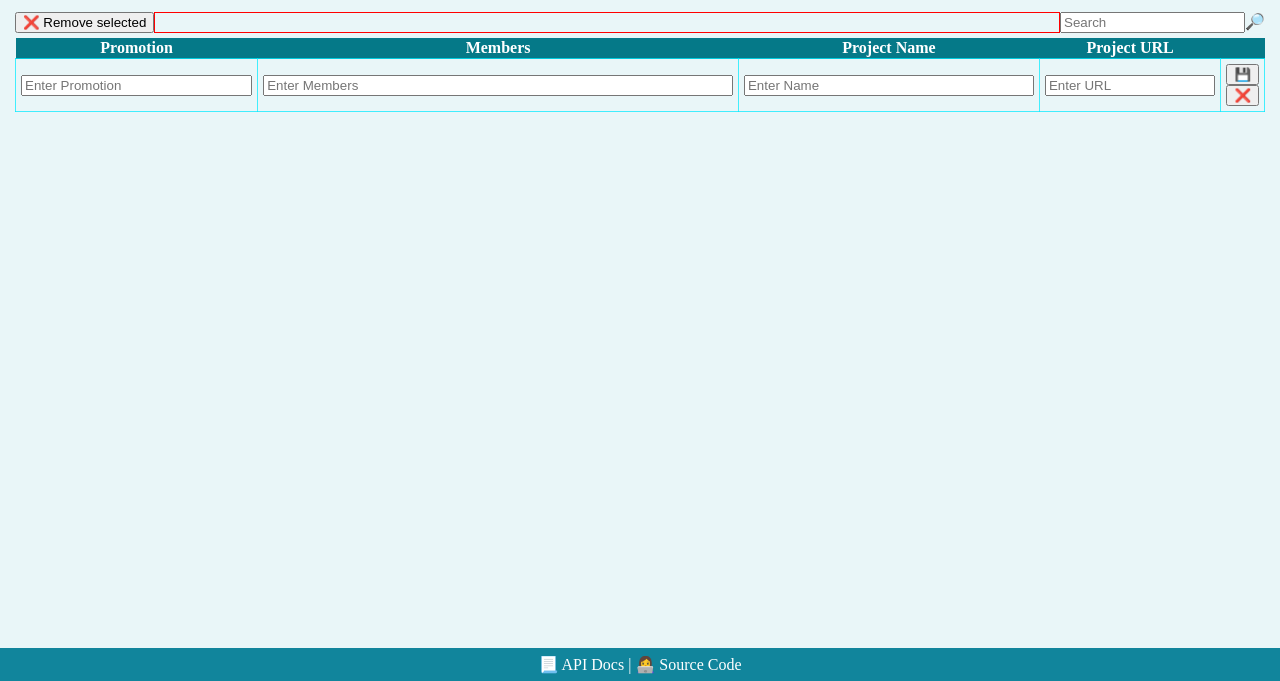
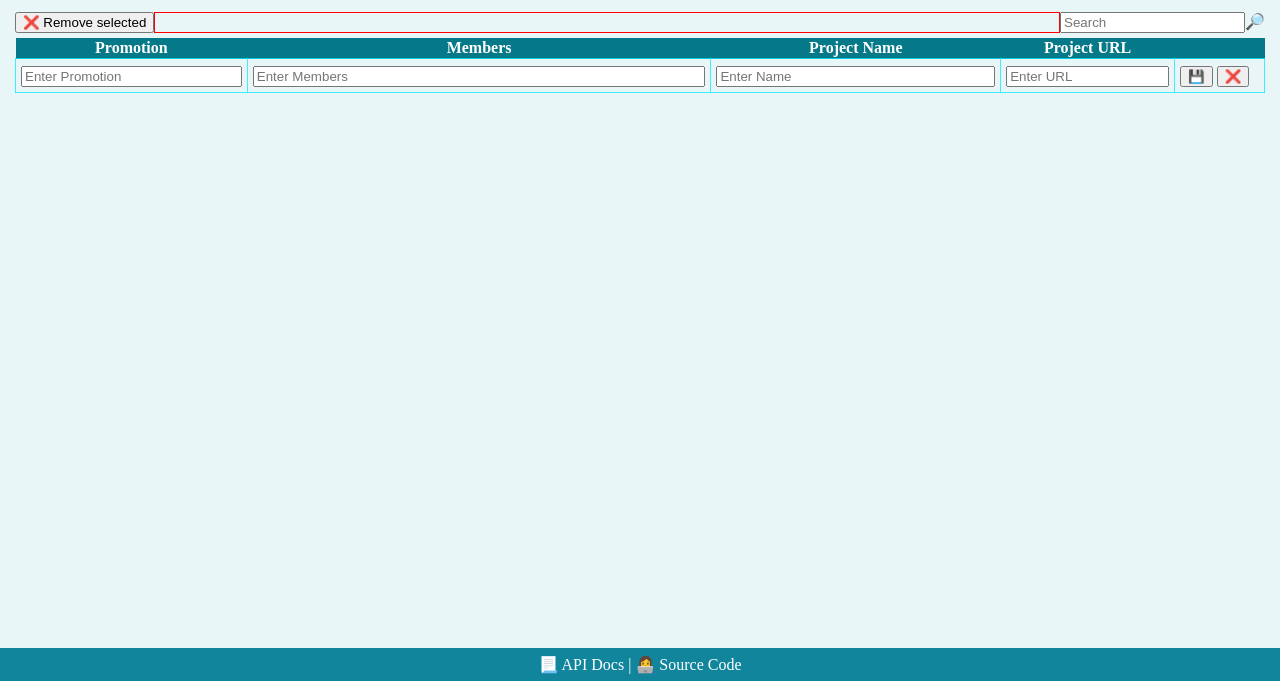
Before and after one commit to rpopita/teams-networking, a website built with webpack: page src/index.html in a window 1280 px wide. Shown: the part 119-800 px from the top of the page. Built offline with nearby package versions, Linux system fonts and the light colour scheme; files whose address does not match are found by name.

Commit message:
table sizes2

```diff
--- a/src/style.css
+++ b/src/style.css
@@ -73,12 +73,18 @@ footer {
 #teamsTable {
   border-collapse: collapse;
   width: 100%;
+  table-layout: fixed;
 }
 
 #teamTable th,
 #teamsTable td {
   border: 1px solid rgba(0, 234, 255, 0.724);
+  line-height: 23px;
   padding: 5px;
+  word-break: break-all;
+  white-space: nowrap;
+  text-overflow: ellipsis;
+  overflow: hidden;
 }
 
 #teamsTable th {
@@ -98,9 +104,30 @@ footer {
   box-sizing: border-box;
 }
 
+.table-actions {
+  width: 90px;
+}
+
+.action-btn {
+}
+
+.table-actions {
+  min-width: 34px;
+}
+
+.edit-btn,
 .delete-btn {
   color: rgb(0, 221, 255);
   cursor: pointer;
+  display: none;
+}
+
+#teamsTable tr:hover .edit-btn {
+  display: inline-block;
+}
+
+#teamsTable tr:hover .delete-btn {
+  display: inline-block;
 }
 
 .delete-btn:hover {
```
